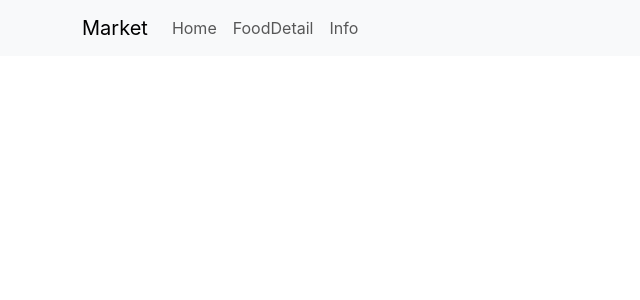
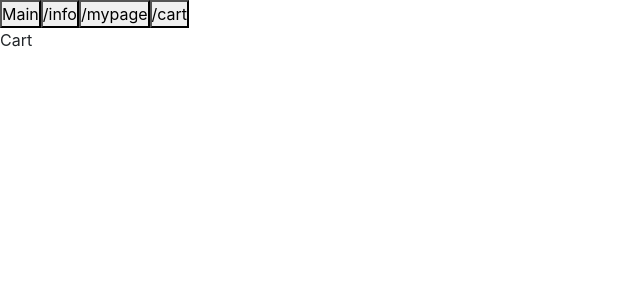
Before and after one commit to seoungkwon/react-study, a React (Create React App) app: page /cart in a window 1280 px wide. Shown: the top 300 px of the page, without its empty margins (0-640 px from the left). Built offline with nearby package versions, Linux system fonts and the light colour scheme.

Commit message:
연습6 라우터 경로설정

```diff
--- a/src/App.js
+++ b/src/App.js
@@ -13,6 +13,7 @@
 import Practice04 from './Practice/practice04/Practice04';
 import FoodMarket from './foodmarket/pages/FoodMarket';
 import Practice05 from './Practice/practice05/Practice05';
+import Practice06 from './Practice/practice06/Practice06';
 
 
 function App() {
@@ -30,8 +31,9 @@
   //return <Practice04/>;
   // return <FoodMarket/>;
   // return <Practice05/>;
-  return <FoodMarket/>;
+  // return <FoodMarket/>;
   // return <Practice05/>;
+  return <Practice06/>;
 
   /*
   return (
--- /dev/null
+++ b/src/Practice/practice06/Cart.js
@@ -0,0 +1,10 @@
+
+
+function Cart(){
+
+    return (
+        <div>Cart</div>
+    )
+}
+
+export default Cart;
--- /dev/null
+++ b/src/Practice/practice06/Practice06.js
@@ -0,0 +1,38 @@
+import { Routes, Route, Link, useNavigate } from "react-router";
+import Cart from "./Cart";
+
+function Practice06(){
+
+    //생성한 프로젝트
+    //npm install react-router
+    //index.js <BrowserRouter> 설정
+
+    //Link to
+    //navigate
+
+    let navigate = useNavigate();
+
+    return (
+
+        <div>
+
+            {/* <button><Link to="/">Main</Link></button>
+            <button><Link to="/info">/info</Link></button>
+            <button><Link to="/mypage">/mypage</Link></button>
+            <button><Link to="/cart">/cart</Link></button> */}
+            <button onClick={()=>{navigate("/")}}>Main</button>
+            <button onClick={()=>{navigate("/info")}}>/info</button>
+            <button onClick={()=>{navigate("/mypage")}}>/mypage</button>
+            <button onClick={()=>{navigate("/cart")}}>/cart</button>
+
+            <Routes>
+                <Route path="/" element={<div>Main</div>}></Route>
+                <Route path="/info" element={<div>info</div>}></Route>
+                <Route path="/mypage" element={<div>mypage</div>}></Route>
+                <Route path="/cart" element={<Cart/>}></Route>
+            </Routes>
+        </div>
+    );
+
+}
+export default Practice06;
```
